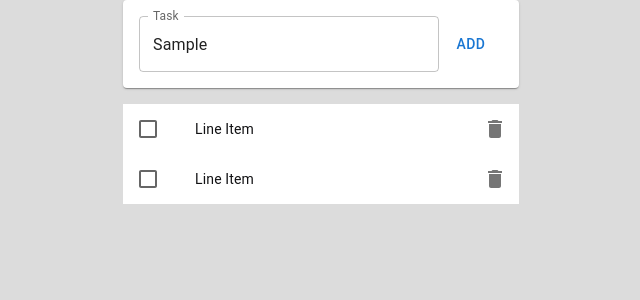
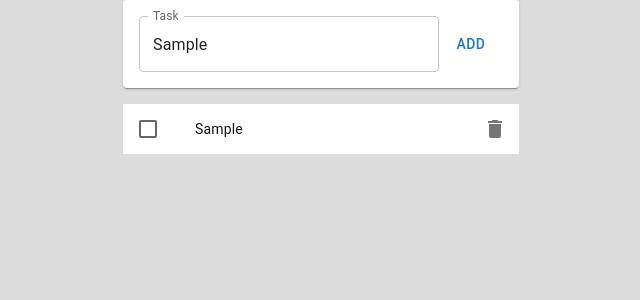
Before and after one commit to J-DouglasLira/to-do-list, a React (Create React App) app: page / in a window 1280 px wide. Both pictures are taken after typing "Sample" into the empty fields and a click on the button "ADD". Shown: the top 300 px of the page, without its empty margins (319-959 px from the left). Built offline with nearby package versions, Linux system fonts and the light colour scheme.

Commit message:
events added

```diff
--- a/src/components/Forms.jsx
+++ b/src/components/Forms.jsx
@@ -1,12 +1,21 @@
 import { TextField, Button, Paper } from "@mui/material";
 import React, { useState } from "react";
 
-export default function Form() {
+export default function Form({ todoHandler }) {
   const [text, setText] = useState(null);
+  const [id, setId] = useState(0);
+
+  const todoCreate = (text) => {
+    const todoObj = {
+      text: text,
+      id: id,
+    };
+    setId(id + 1);
+    todoHandler(todoObj);
+  };
 
   return (
     <Paper style={{ padding: "1em" }}>
-      <div></div>
       <div style={{ display: "flex", justifyContent: "center" }}>
         <TextField
           id="outlined-basic"
@@ -15,7 +24,7 @@ export default function Form() {
           fullWidth
           onChange={(e) => setText(e.target.value)}
         />
-        <Button variant="text" onClick={() => console.log(text)}>
+        <Button variant="text" onClick={() => todoCreate(text)}>
           Add
         </Button>
       </div>
--- a/src/components/TodoItem.jsx
+++ b/src/components/TodoItem.jsx
@@ -9,7 +9,7 @@ import IconButton from "@mui/material/IconButton";
 import CommentIcon from "@mui/icons-material/Comment";
 import DeleteIcon from "@mui/icons-material/Delete";
 
-export default function TodoItem() {
+export default function TodoItem({ todo }) {
   return (
     <ListItem
       secondaryAction={
@@ -23,7 +23,7 @@ export default function TodoItem() {
         <ListItemIcon>
           <Checkbox edge="start" tabIndex={-1} disableRipple />
         </ListItemIcon>
-        <ListItemText primary={"Line Item"} />
+        <ListItemText primary={todo.text} />
       </ListItemButton>
     </ListItem>
   );
--- a/src/pages/Home.jsx
+++ b/src/pages/Home.jsx
@@ -5,18 +5,26 @@ import TodoItem from "../components/TodoItem";
 import { Container } from "@mui/material";
 
 export default function Home() {
-  const [todos, setTodos] = useState(["1", "2"]);
+  const [todos, setTodos] = useState([]);
+
+  const todoHandler = (todo) => {
+    setTodos([...todos, todo]);
+  };
 
   return (
     <Container maxWidth="xs">
-      <Forms />
-      <div
-        style={{ marginTop: "1em", backgroundColor: "white", marginTop: "1em" }}
-      >
-        {todos.map((todo) => (
-          <TodoItem />
-        ))}
-      </div>
+      <Forms todoHandler={todoHandler} />
+      {todos.map((todo) => (
+        <div
+          style={{
+            marginTop: "1em",
+            backgroundColor: "white",
+            marginTop: "1em",
+          }}
+        >
+          <TodoItem todo={todo} />
+        </div>
+      ))}
     </Container>
   );
 }
```
